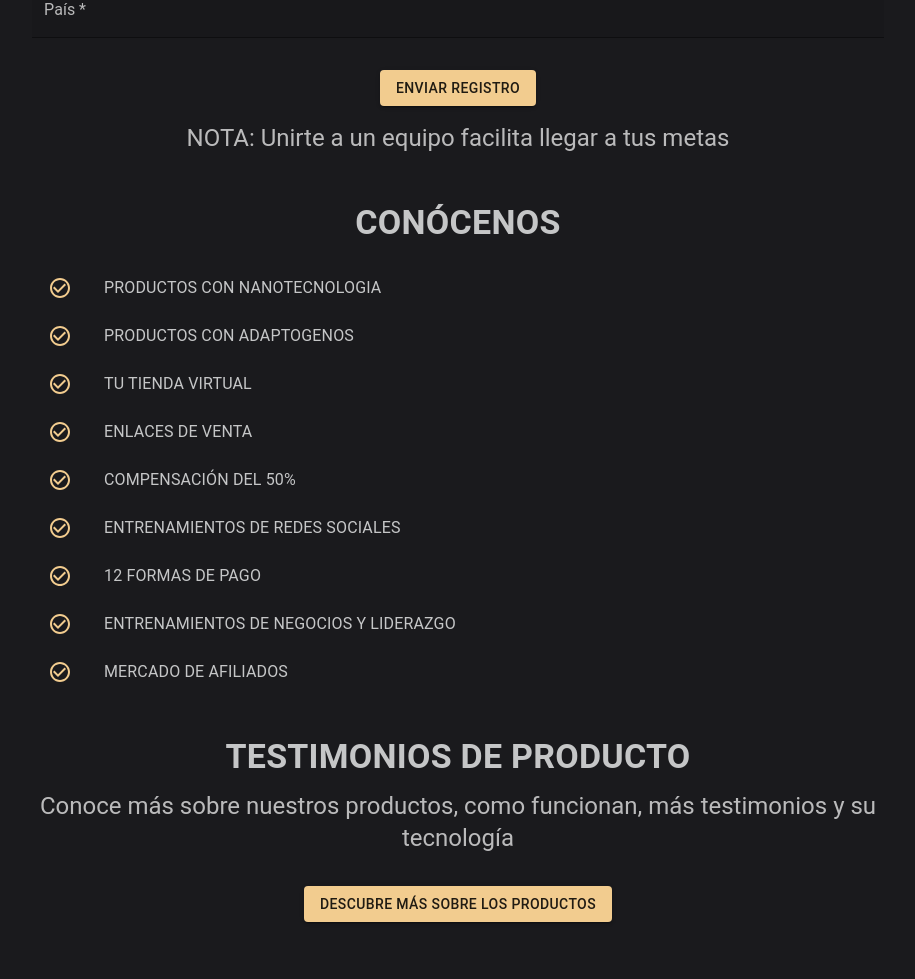
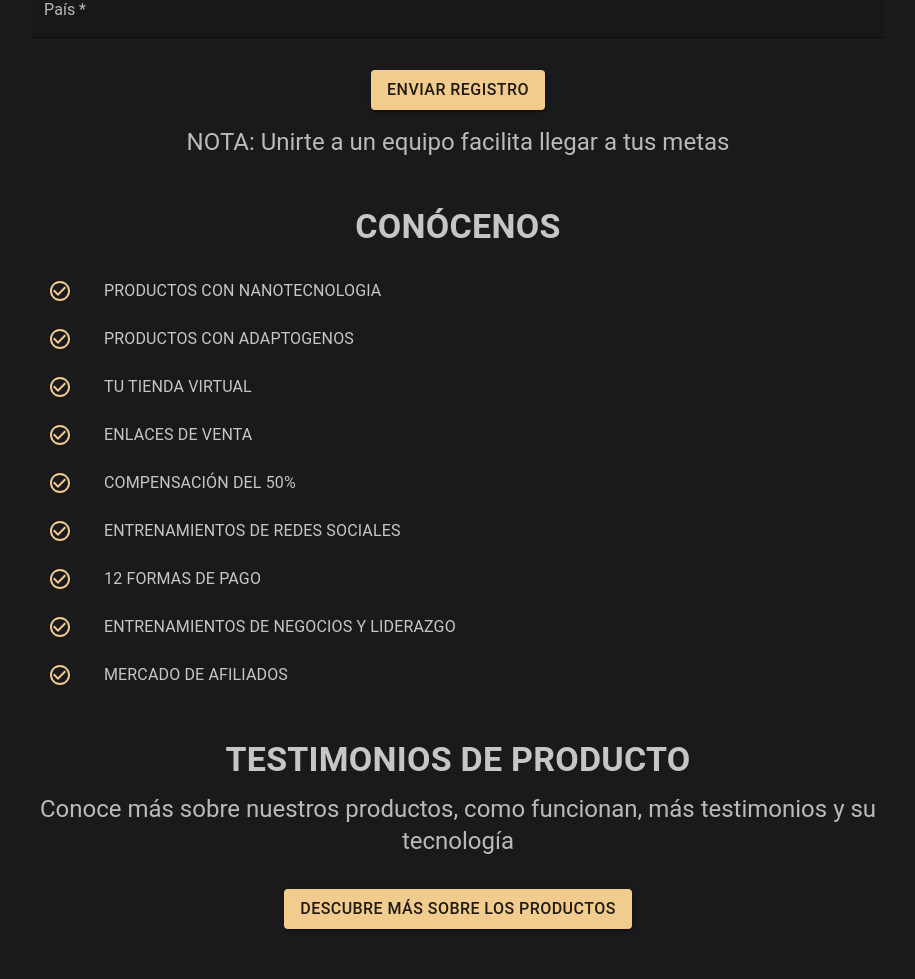
Before and after one commit to Adiazx14/unete-bradyvaldes, a Next.js app: page / in a window 1280 px wide. Shown: the part 1198-2177 px from the top of the page, without its empty margins (182-1097 px from the left). Built offline with nearby package versions, Linux system fonts and the light colour scheme.

Commit message:
another font size test

```diff
--- a/src/app/page.js
+++ b/src/app/page.js
@@ -200,7 +200,7 @@ function LandingPage() {
             color="primary"
             type="submit"
             variant="contained"
-            sx={{ mt: 3, mb: 2 }}
+            sx={{ mt: 3, mb: 2, fontSize: "1em" }}
           >
             Enviar Registro
           </Button>
@@ -246,7 +246,7 @@ function LandingPage() {
             Conoce más sobre nuestros productos, como funcionan, más testimonios
             y su tecnología
           </Typography>
-          <Button sx={{ my: 4 }} variant="contained">
+          <Button sx={{ my: 4, fontSize: "1em" }} variant="contained">
             Descubre más sobre los productos
           </Button>
           <Testimonios />
```
